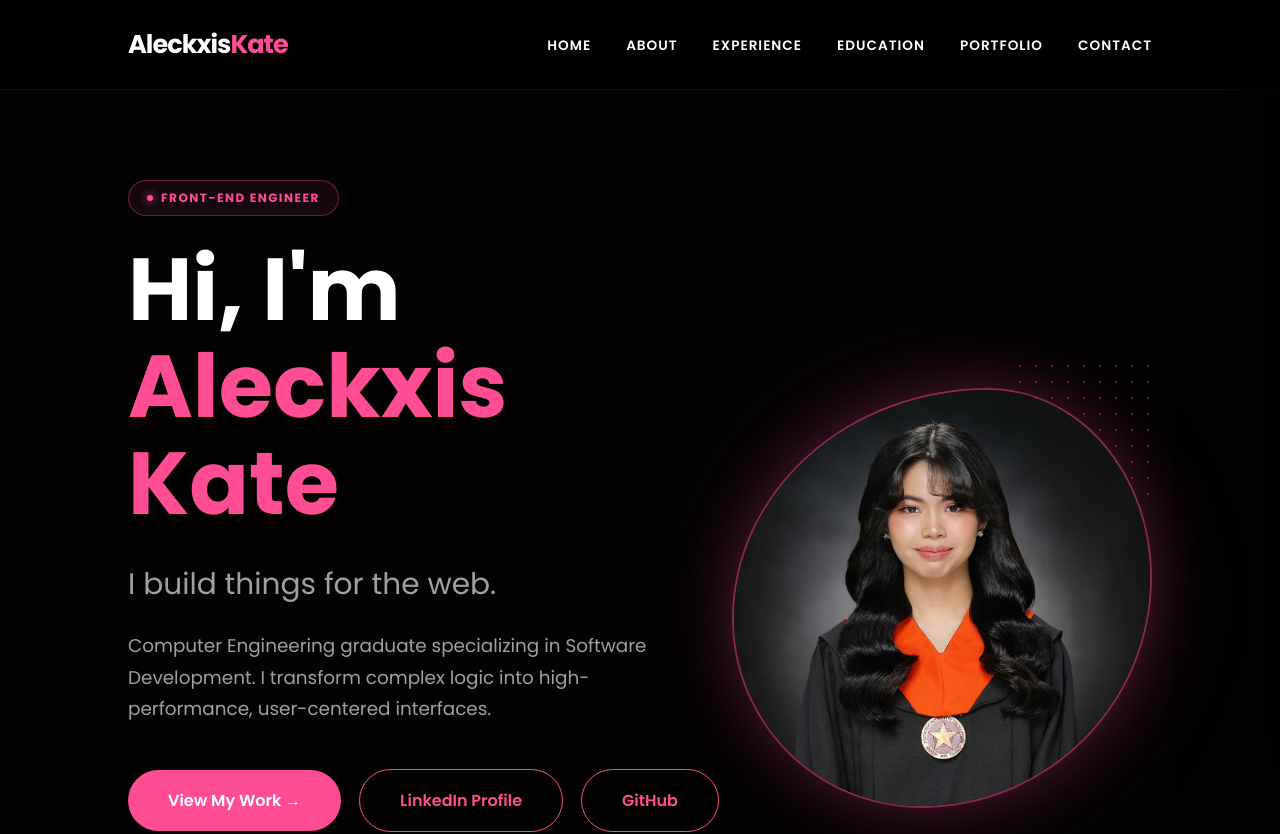
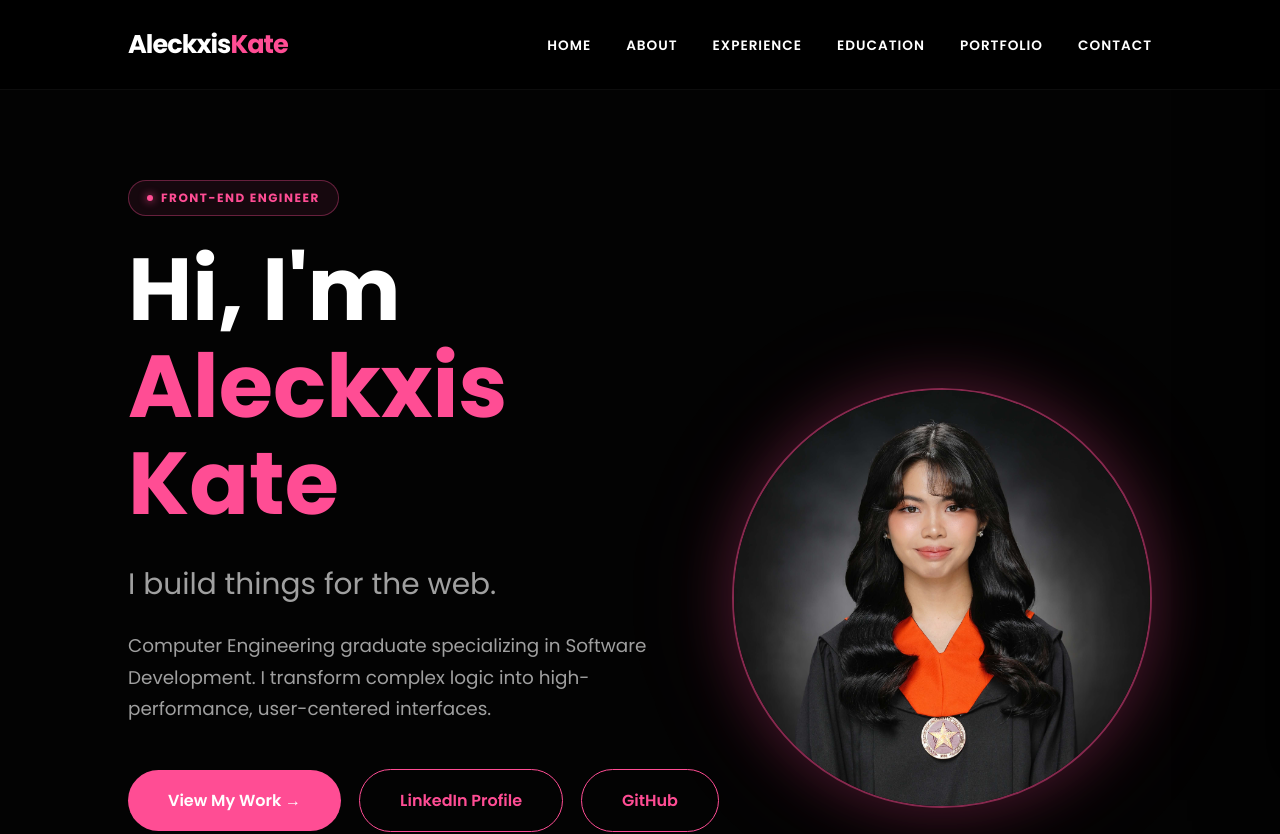
Before and after one commit to aieckxis/aleckxis-kate, a Next.js app: page / in a window 1280 px wide. Shown: the top 834 px of the page. Built offline with nearby package versions, Linux system fonts and the light colour scheme.

Commit message:
fix some animations

```diff
--- a/app/globals.css
+++ b/app/globals.css
@@ -173,18 +173,6 @@ h1 {
     justify-content: center;
 }
 
-.hero-dots {
-    position: absolute;
-    top: -30px;
-    right: -10px;
-    width: 150px;
-    height: 150px;
-    background-image: radial-gradient(var(--pink) 1.5px, transparent 1.5px);
-    background-size: 16px 16px;
-    opacity: 0.35;
-    z-index: 0;
-}
-
 .portrait-wrap {
     position: relative;
     width: 420px;
@@ -205,15 +193,10 @@ h1 {
     z-index: 1;
     width: 100%;
     height: 100%;
-    border-radius: 61% 39% 55% 45% / 55% 45% 55% 45%;
+    border-radius: 50%;
     overflow: hidden;
     border: 2px solid rgba(255, 77, 148, 0.5);
     box-shadow: 0 0 60px var(--pink-glow);
-    transition: border-radius 0.6s ease;
-}
-
-.portrait-blob:hover {
-    border-radius: 45% 55% 39% 61% / 45% 55% 45% 55%;
 }
 
 .portrait-blob img {
@@ -417,10 +400,10 @@ h1 {
 .project-thumb-wrap img {
     width: 100%;
     height: 100%;
-    object-fit: cover;
-    object-position: top;
+    object-fit: contain;
+    object-position: top center;
     display: block;
-    transition: transform 0.5s ease, filter 0.5s ease, opacity 0.4s ease;
+    transition: filter 0.5s ease, opacity 0.4s ease;
 }
 
 .project-thumb-wrap img.is-loading {
@@ -505,7 +488,6 @@ h1 {
 }
 
 .project-card:hover .project-thumb img {
-    transform: scale(1.08);
     filter: brightness(0.55);
 }
 
@@ -608,10 +590,6 @@ footer {
     .portrait-wrap {
         width: 340px;
         height: 340px;
-    }
-
-    .hero-dots {
-        display: none;
     }
 
     .about-grid,
--- a/app/page.js
+++ b/app/page.js
@@ -98,7 +98,6 @@ export default function Home() {
           </div>
         </div>
         <div className="hero-visual">
-          <div className="hero-dots" aria-hidden="true" />
           <div className="portrait-wrap">
             <div className="portrait-glow" aria-hidden="true" />
             <div className="portrait-blob">
```
